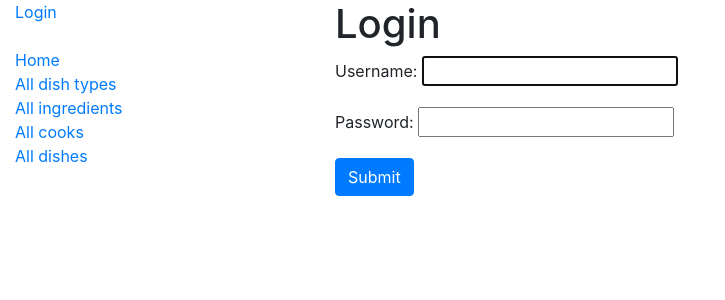
After one commit to ShcherbynaSv/kitchen_service, a Django app: page /accounts/login/ in a window 1280 px wide. The commit adds this page. Shown: the top 300 px of the page, without its empty margins (0-725 px from the left). Run offline with Django 5.2, Linux system fonts and the light colour scheme.

Commit message:
Add login/logout features

```diff
--- a/kitchen_service/settings.py
+++ b/kitchen_service/settings.py
@@ -11,6 +11,8 @@ https://docs.djangoproject.com/en/5.2/ref/settings/
 """
 
 from pathlib import Path
+
+from django.conf.global_settings import LOGIN_REDIRECT_URL
 
 # Build paths inside the project like this: BASE_DIR / 'subdir'.
 BASE_DIR = Path(__file__).resolve().parent.parent
@@ -130,6 +132,8 @@ DEFAULT_AUTO_FIELD = "django.db.models.BigAutoField"
 
 AUTH_USER_MODEL = "kitchen.Cook"
 
+LOGIN_REDIRECT_URL = "/kitchen/"
+
 INTERNAL_IPS = [
     "127.0.0.1",
 ]
--- a/kitchen_service/urls.py
+++ b/kitchen_service/urls.py
@@ -20,5 +20,6 @@ from django.urls import path, include
 
 urlpatterns = [
     path("admin/", admin.site.urls),
-    path("kitchen/", include("kitchen.urls", namespace="kitchen"))
+    path("kitchen/", include("kitchen.urls", namespace="kitchen")),
+    path("accounts/", include("django.contrib.auth.urls"))
 ] + debug_toolbar_urls()
--- a/templates/includes/sidebar.html
+++ b/templates/includes/sidebar.html
@@ -1,4 +1,14 @@
 <ul class="sidebar-nav">
+  {% if user.is_authenticated %}
+    <li><strong>User: </strong>{{ user.username }}</li>
+    <form action="{% url 'logout' %}" method="post">
+      {% csrf_token %}
+      <button class="btn btn-primary" type="submit">Logout</button>
+    </form>
+  {% else %}
+    <li><a href="{% url 'login' %}">Login</a></li>
+  {% endif %}
+  <br>
   <li><a href="{% url 'kitchen:index' %}">Home</a></li>
   <li><a href="{% url 'kitchen:dish-type-list' %}">All dish types</a></li>
   <li><a href="{% url 'kitchen:ingredient-list' %}">All ingredients</a></li>
--- /dev/null
+++ b/templates/registration/logged_out.html
@@ -0,0 +1,5 @@
+{% extends "base.html" %}
+{% block content %}
+<p>Logged out</p>
+<a href="{% url 'login' %}">Click here to login again</a>
+{% endblock %}
--- /dev/null
+++ b/templates/registration/login.html
@@ -0,0 +1,15 @@
+{% extends "base.html" %}
+
+{% block content %}
+  <h1>Login</h1>
+  {% if form.errors %}
+    <p style="color:red;">Invalid credentials</p>
+  {% endif %}
+  <form action="{% url 'login' %}" method="post">
+    {% csrf_token %}
+    {{ form.as_p }}
+    <input class="btn btn-primary" type="submit" value="Submit">
+    <input type="hidden" name="next" value="{{ next }}">
+
+  </form>
+{% endblock %}
```
